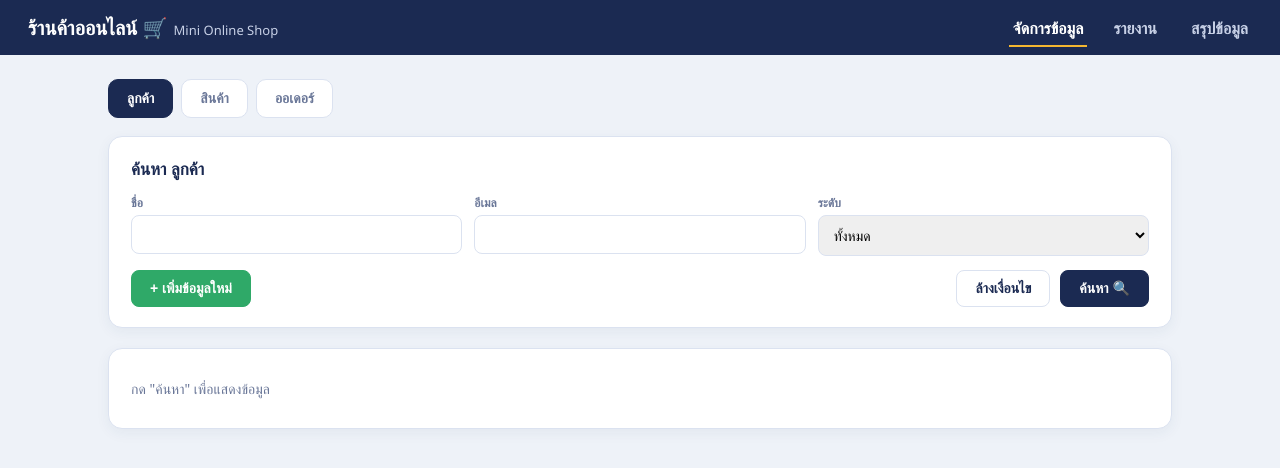
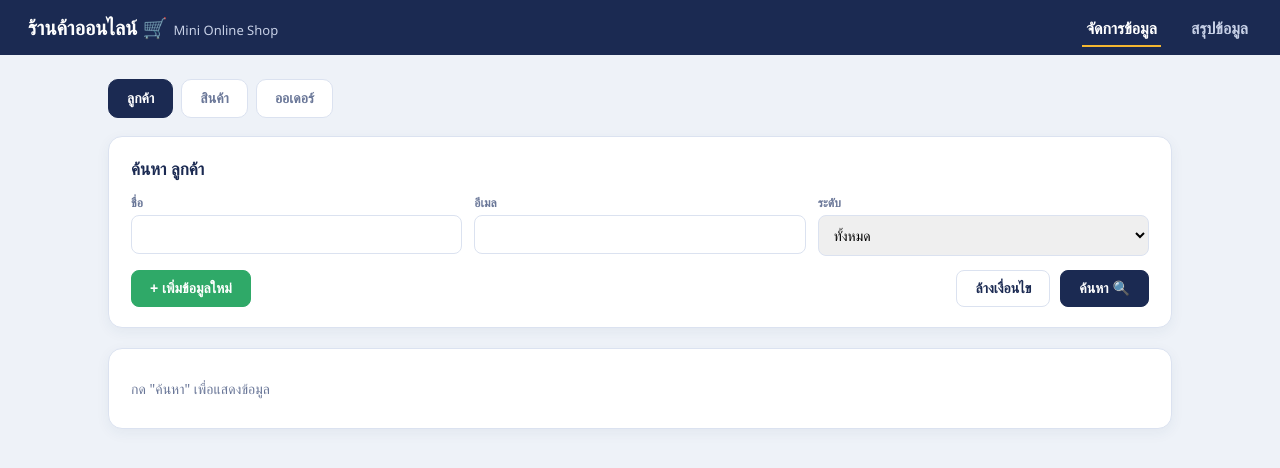
Before and after one commit to NuttapolKhumdang/1204202-database-minishop, a Flask app: page / in a window 1280 px wide. Shown: the top 468 px of the page. Run offline with Flask 3, Linux system fonts and the light colour scheme.

Commit message:
remove report from navigation menu

```diff
--- a/templates/index.html
+++ b/templates/index.html
@@ -1,15 +1,16 @@
-<!DOCTYPE html>
+<!doctype html>
 <html lang="th">
   <head>
-  <meta charset="UTF-8">
-  <meta name="viewport" content="width=device-width, initial-scale=1.0">
+    <meta charset="UTF-8" />
+    <meta name="viewport" content="width=device-width, initial-scale=1.0" />
     <title>ร้านค้าออนไลน์ — Mini Online Shop</title>
-  <link rel="stylesheet" href="{{ url_for('static', filename='style.css') }}">
+    <link rel="stylesheet" href="{{ url_for('static', filename='style.css') }}" />
   </head>
   <body>
     <header class="topbar">
       <div class="brand">ร้านค้าออนไลน์ 🛒<span>Mini Online Shop</span></div>
-    <nav><a href="/" class="active">จัดการข้อมูล</a><a href="/report">รายงาน</a>
+      <nav>
+        <a href="/" class="active">จัดการข้อมูล</a>
         <a href="/summary">สรุปข้อมูล</a>
       </nav>
     </header>
@@ -24,13 +25,20 @@
         <div id="searchFields" class="search-grid"></div>
         <div class="btn-row">
           <button class="btn add" id="btnAdd">+ เพิ่มข้อมูลใหม่</button>
-        <button class="btn" id="btnClear" style="margin-left:auto">ล้างเงื่อนไข</button>
+          <button class="btn" id="btnClear" style="margin-left: auto">ล้างเงื่อนไข</button>
           <button class="btn primary" id="btnSearch">ค้นหา 🔍</button>
         </div>
       </section>
       <section class="card">
         <div id="status" class="status"></div>
-      <div class="table-wrap"><table id="resultTable"><thead><tr id="tableHead"></tr></thead><tbody id="tableBody"></tbody></table></div>
+        <div class="table-wrap">
+          <table id="resultTable">
+            <thead>
+              <tr id="tableHead"></tr>
+            </thead>
+            <tbody id="tableBody"></tbody>
+          </table>
+        </div>
       </section>
     </main>
     <div id="modal" class="modal hidden">
--- a/templates/report.html
+++ b/templates/report.html
@@ -10,7 +10,7 @@
     <header class="topbar">
       <div class="brand">ร้านค้าออนไลน์ 🛒 <span>Mini Online Shop</span></div>
       <nav>
-        <a href="/">จัดการข้อมูล</a><a href="/report" class="active">รายงาน</a>
+        <a href="/">จัดการข้อมูล</a>
         <a href="/summary">สรุปข้อมูล</a>
       </nav>
     </header>
```
Lines whose indentation alone changed are shown as unchanged.
